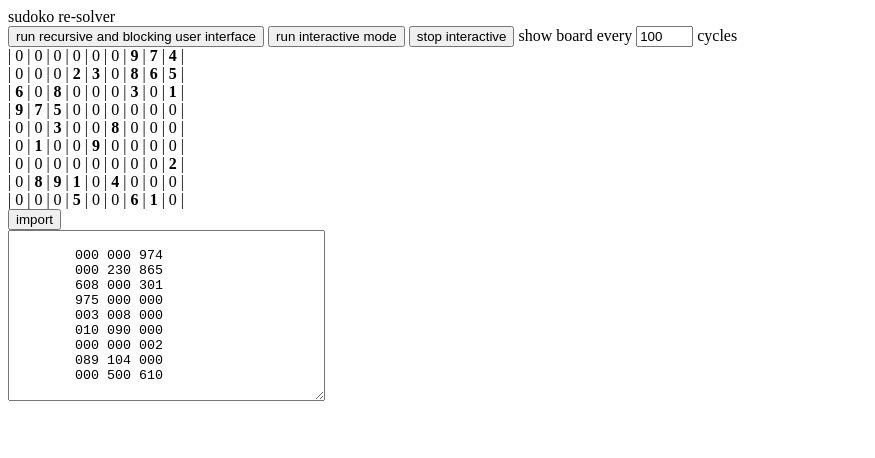
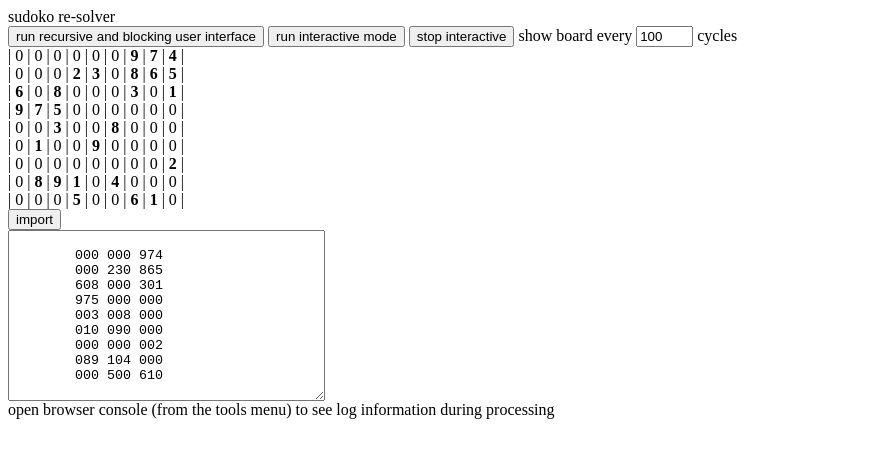
Before and after one commit to kr-g/sudoko-js, a plain HTML site: page index.html in a window 1280 px wide. Shown: the full height of the page, 0-875 px from the left. Drawn offline with Linux system fonts and the light colour scheme.

Commit message:
Update index.html

```diff
--- a/index.html
+++ b/index.html
@@ -34,6 +34,9 @@
         089 104 000
         000 500 610
     </textarea>
+  </div>
+  <div>
+    open browser console (from the tools menu) to see log information during processing
   </div>
 
   <script type="text/javascript">
```
